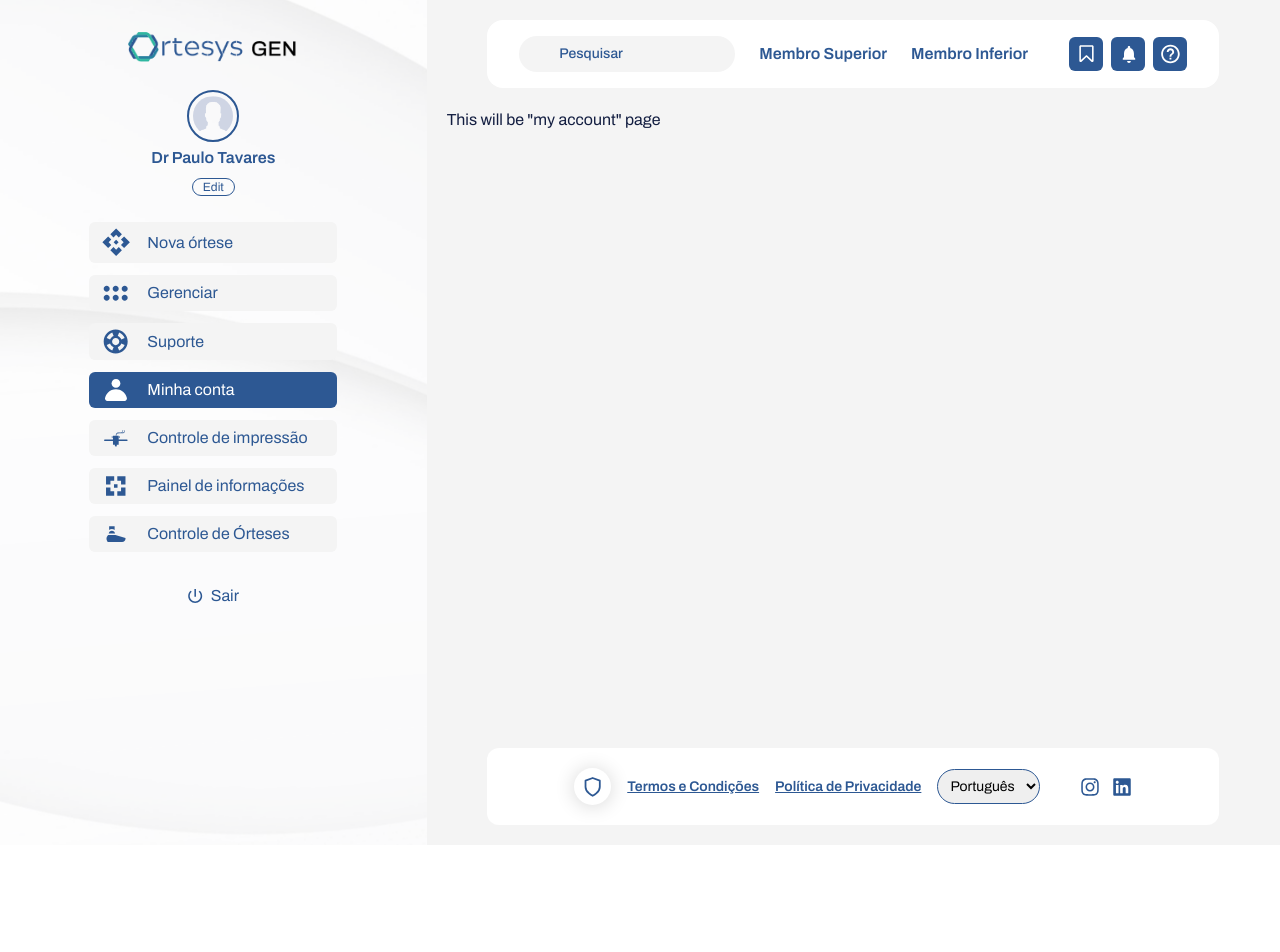
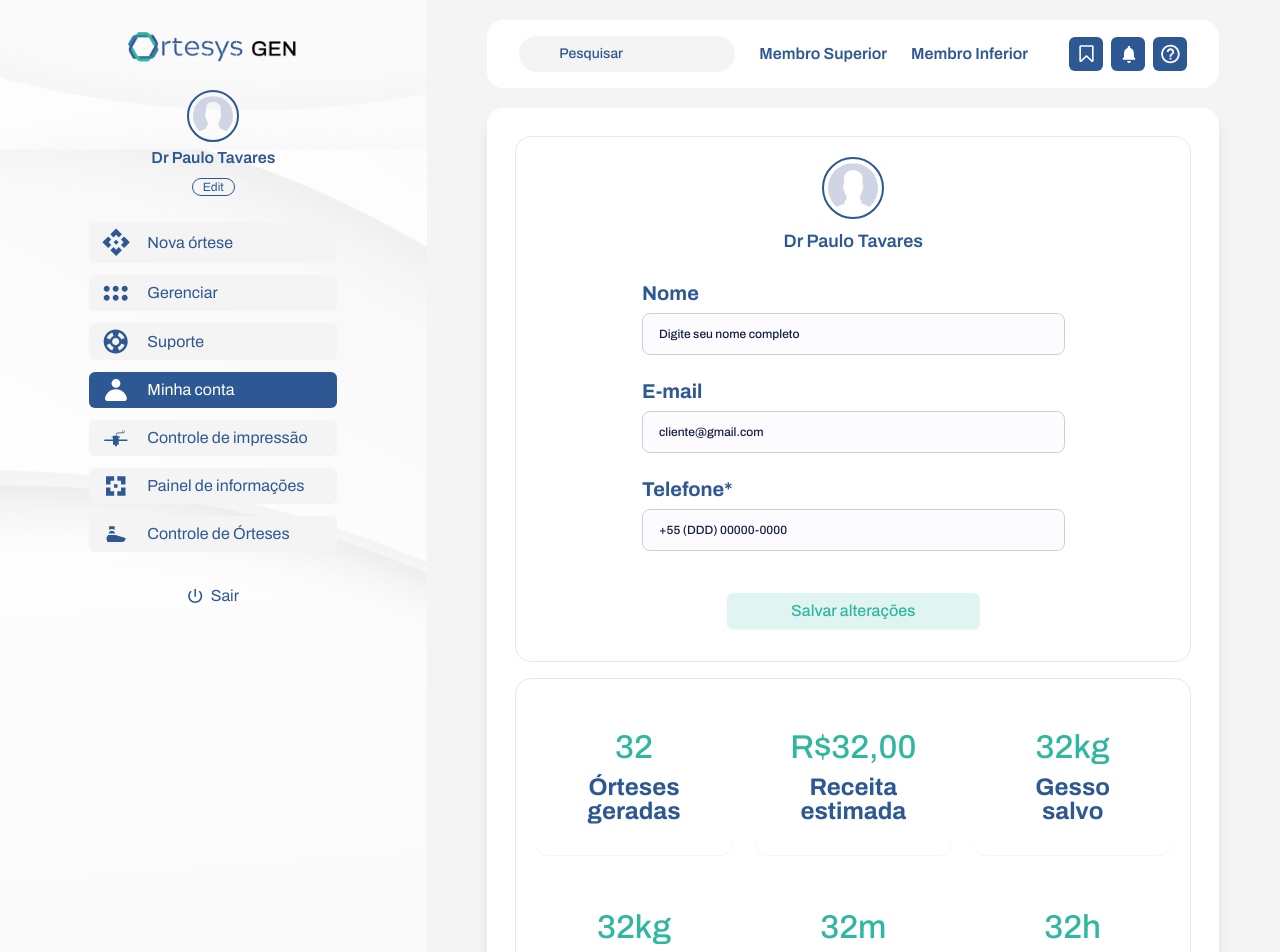
Before and after one commit to MateoMigone/ortesys-3D, a Nuxt app: page /myAccount in a window 1280 px wide. Shown: the top 952 px of the page. Before the commit the page ends 845 px from the top, so only its background shows below. Built offline with nearby package versions, Linux system fonts and the light colour scheme.

Commit message:
creating myAccount page initial structure

```diff
--- /dev/null
+++ b/components/cards/StatCard.vue
@@ -0,0 +1,18 @@
+<template>
+  <div
+    class="flex flex-col items-center text-center w-full gap-3 shadow-sm rounded-xl py-8 2xl:py-10"
+  >
+    <span class="text-[33px] font-medium text-[#2fb7a0] leading-8 2xl:text-4xl">
+      {{ value }}
+    </span>
+    <p
+      class="font-bold text-[#2d5893] text-center text-2xl leading-6 max-w-[120px] 2xl:leading-7 2xl:text-[27px] 2xl:max-w-[130px]"
+    >
+      {{ title }}
+    </p>
+  </div>
+</template>
+
+<script setup>
+const { title, value } = defineProps(["title", "value"]);
+</script>
--- a/pages/myAccount.vue
+++ b/pages/myAccount.vue
@@ -1,5 +1,82 @@
 <template>
-  <div>This will be "my account" page</div>
+  <div
+    class="w-[90%] mx-auto bg-white shadow-lg rounded-2xl p-7 flex flex-col gap-4"
+  >
+    <div class="rounded-2xl border-[1px] p-5 flex justify-center">
+      <form
+        action=""
+        class="flex flex-col items-center justify-center gap-6 w-2/3"
+      >
+        <div class="flex flex-col items-center gap-2 2xl:mt-5">
+          <img
+            class="h-[62px] w-[62px] rounded-full border-2 border-[#2d5893] p-1"
+            src="../assets/imgs/user-avatar.png"
+            alt="Profile image"
+          />
+          <h4 class="font-semibold text-[#2d5893] text-lg">Dr Paulo Tavares</h4>
+        </div>
+
+        <div class="w-full max-w-[475px] flex flex-col gap-4">
+          <div>
+            <label for="fist" class="text-[#2d5893] font-bold text-xl"
+              >Nome</label
+            ><br />
+            <input
+              type="text"
+              name="fist"
+              id="fist"
+              class="bg-[#FCFCFF] border-[#CDCEE4] border-[1px] rounded-lg my-1.5 w-full py-3 px-4 placeholder:text-[#131E41] font-medium text-xs 2xl:text-sm"
+              placeholder="Digite seu nome completo"
+            />
+          </div>
+          <div>
+            <label for="fist" class="text-[#2d5893] font-bold text-xl"
+              >E-mail</label
+            ><br />
+            <input
+              type="text"
+              name="fist"
+              id="fist"
+              class="bg-[#FCFCFF] border-[#CDCEE4] border-[1px] rounded-lg my-1.5 w-full py-3 px-4 placeholder:text-[#131E41] font-medium text-xs 2xl:text-sm"
+              placeholder="cliente@gmail.com"
+            />
+          </div>
+          <div>
+            <label for="fist" class="text-[#2d5893] font-bold text-xl"
+              >Telefone*</label
+            ><br />
+            <input
+              type="text"
+              name="fist"
+              id="fist"
+              class="bg-[#FCFCFF] border-[#CDCEE4] border-[1px] rounded-lg my-1.5 w-full py-3 px-4 placeholder:text-[#131E41] font-medium text-xs 2xl:text-sm"
+              placeholder="+55 (DDD) 00000-0000"
+            />
+          </div>
+        </div>
+        <Button
+          color="secondary"
+          text="Salvar alterações"
+          class="w-3/5 max-w-[285px] my-3"
+        />
+      </form>
+    </div>
+    <div
+      class="rounded-2xl border-[1px] p-5 grid grid-cols-3 grid-rows-2 p-5 gap-6 place-items-center"
+    >
+      <StatCard title="Órteses geradas" value="32" />
+
+      <StatCard title="Receita estimada" value="R$32,00" />
+
+      <StatCard title="Gesso salvo" value="32kg" />
+
+      <StatCard title="Filamento utilizado" value="32kg" />
+
+      <StatCard title="Velcro utilizado" value="32m" />
+
+      <StatCard title="Tempo de impressão" value="32h" />
+    </div>
+  </div>
 </template>
 
 <script setup>
@@ -7,3 +84,5 @@ definePageMeta({
   layout: "main-layout",
 });
 </script>
+
+<style scoped></style>
```
